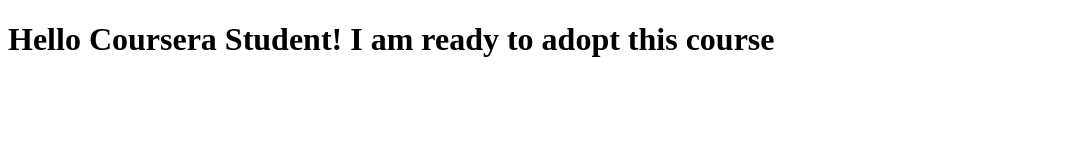
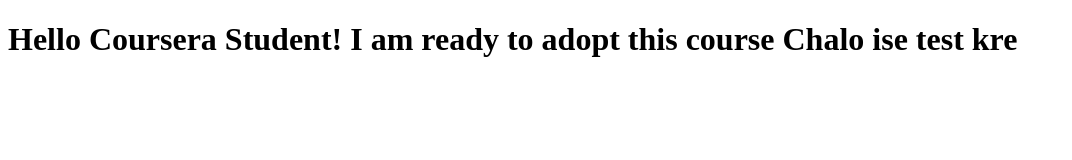
Before and after one commit to prashant-08/coursera-test, a plain HTML site: page index.html in a window 1280 px wide. Shown: the whole page, without its empty margins (0-1072 px from the left). Drawn offline with Linux system fonts and the light colour scheme.

Commit message:
testing live preview

```diff
--- a/index.html
+++ b/index.html
@@ -7,6 +7,6 @@
     <title>hello coursera</title>
 </head>
 <body>
-    <h1>Hello Coursera Student! I am ready to adopt this course</h1>
+    <h1>Hello Coursera Student! I am ready to adopt this course Chalo ise test kre</h1>
 </body>
 </html>
```
